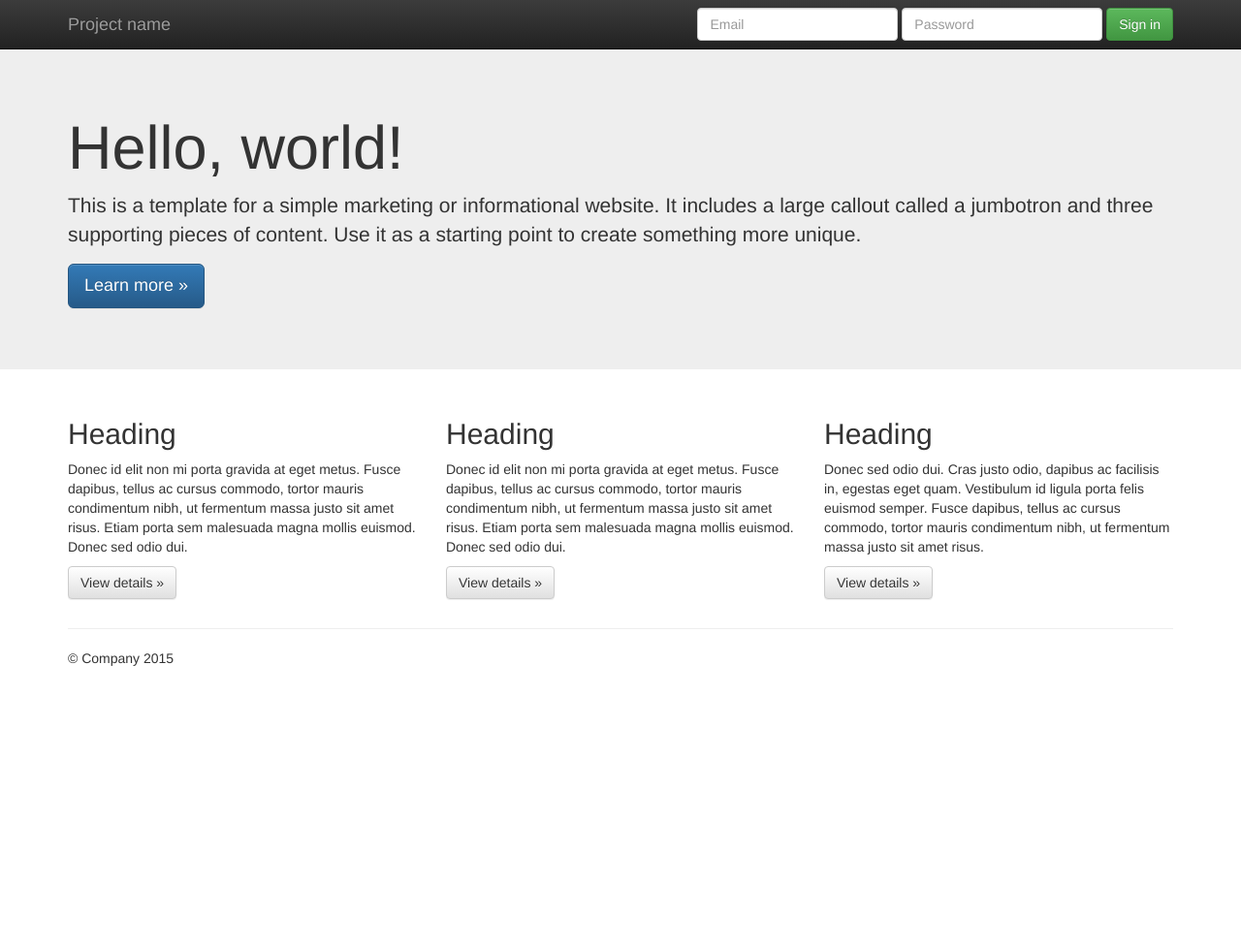
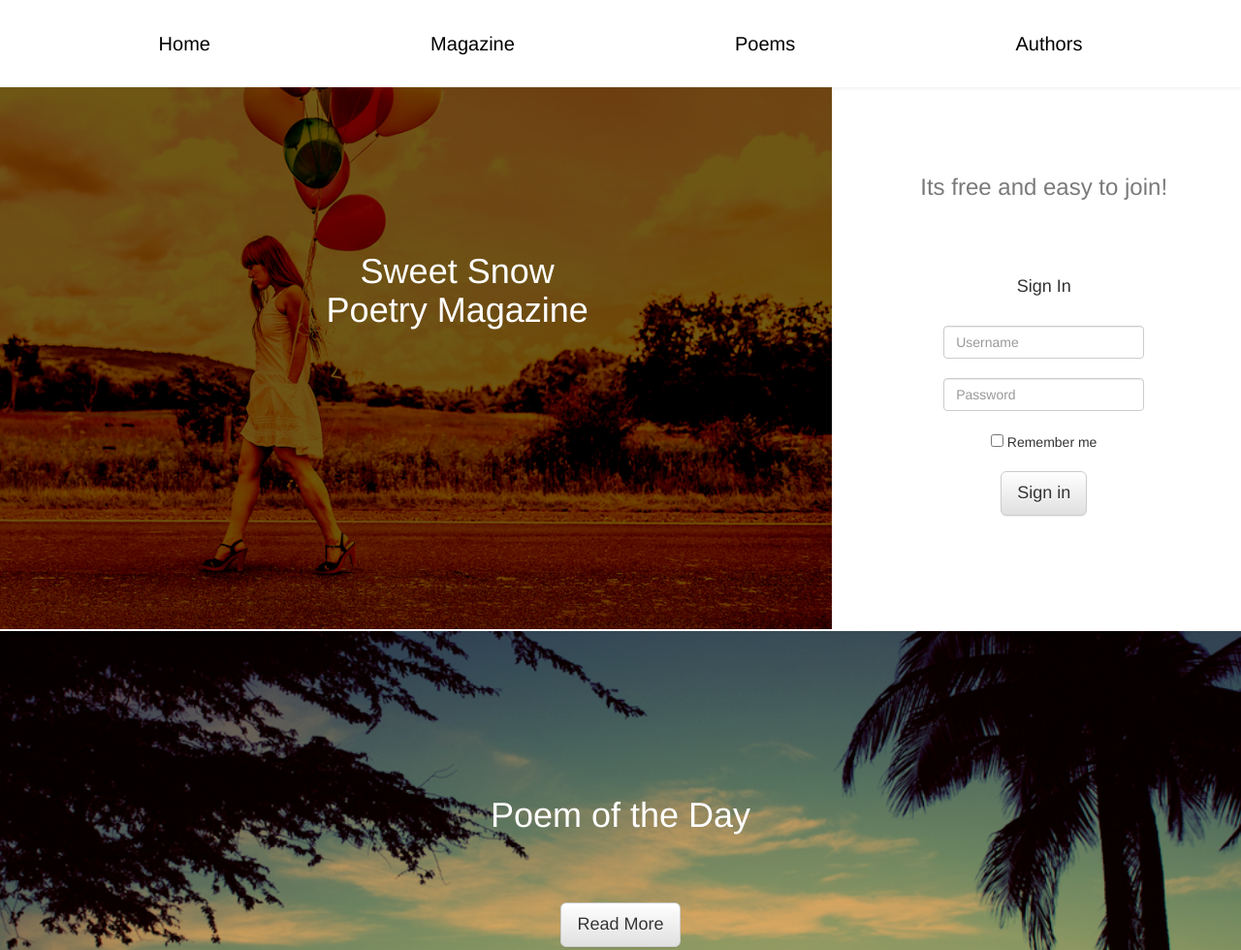
Before and after one commit to suwebdev/sweet-snow-wq16, a plain HTML site: page index.html in a window 1280 px wide. Shown: the top 980 px of the page at 97% size. Before the commit the page ends 800 px from the top, so only its background shows below. Drawn offline with nearby package versions, Linux system fonts and the light colour scheme.

Commit message:
Created homepage
-Added navigation
-Added a main image
-Added login/sign up section, search section, and poem of the day
section
-Choose the font style, color, and size
-Chose the site’s colors
-Added a footer
-Added copyright logo
-Added social media section
-Added about, press release, and terms of use section

```diff
--- a/css/main.css
+++ b/css/main.css
@@ -3,3 +3,125 @@
 /* ==========================================================================
    Author's custom styles
    ========================================================================== */
+
+
+html {
+    -webkit-font-smoothing: antialiased;
+}
+
+body {
+    overflow-x: hidden;
+    font-family: "HelveticaNeue-Light", "Helvetica Neue Light", "Helvetica Neue", Helvetica, Arial, "Lucida Grande", sans-serif;
+}
+
+a:link {
+	color: #7a7a7a;
+}
+
+a:hover {
+	text-decoration: none;
+	color: black;
+}
+
+#my-nav {
+	margin-bottom: 0;
+	border-radius: 0;
+	border: 0;
+	padding: 20px;
+	background: white;
+}
+
+.navbar-nav.nav-justified > li{
+    float:none;
+}
+
+#my-nav a {
+	color: black;
+	font-size: 20px;
+}
+
+#my-nav a:hover {
+	color: #7a7a7a;
+}
+
+#image-header {
+	background-attachment: scroll;
+  	background-image: url(../images/snow.png);
+	border-bottom: 2px solid white;
+  	background-position: center center;
+  	background-repeat: none;
+  	-webkit-background-size: cover;
+  	-moz-background-size: cover;
+  	background-size: cover;
+  	-o-background-size: cover;
+}
+
+.image-title {
+	padding-top: 150px;
+	padding-bottom: 300px;
+	padding-left: 100px;
+	color: white;
+}
+
+.space {
+	padding-top: 20px;
+	margin: 50px;
+}
+
+#poem-day {
+	background-attachment: scroll;
+  	background-image: url(../images/poem-day.png);
+  	border-bottom: 2px solid white;
+  	background-position: center center;
+  	background-repeat: none;
+  	-webkit-background-size: cover;
+  	-moz-background-size: cover;
+  	background-size: cover;
+  	-o-background-size: cover;
+}
+
+.poem-of-day {
+	padding-top: 150px;
+	padding-bottom: 150px;
+	color: white;
+}
+
+#search {
+	background-attachment: scroll;
+  	background-image: url(../images/search.png);
+	border-left: 2px solid white;
+	border-bottom: 2px solid white;
+  	background-position: center center;
+  	background-repeat: none;
+  	-webkit-background-size: cover;
+  	-moz-background-size: cover;
+  	background-size: cover;
+  	-o-background-size: cover;
+}
+
+.search {
+	padding-top: 150px;
+	padding-bottom: 150px;
+	color: white;
+}
+
+footer {
+	padding: 25px;
+}
+
+.footer-links {
+	list-style-type: none;
+}
+
+.footer-links a:link {
+	color: black;
+}
+
+.footer-links a:hover {
+	 color: #7a7a7a;
+}
+
+.footer-links li {
+	display: inline;
+	padding-right: 15px;
+}
--- a/index.html
+++ b/index.html
@@ -12,12 +12,7 @@
         <link rel="apple-touch-icon" href="apple-touch-icon.png">
 
         <link rel="stylesheet" href="css/bootstrap.min.css">
-        <style>
-            body {
-                padding-top: 50px;
-                padding-bottom: 20px;
-            }
-        </style>
+
         <link rel="stylesheet" href="css/bootstrap-theme.min.css">
         <link rel="stylesheet" href="css/main.css">
 
@@ -27,64 +22,145 @@
         <!--[if lt IE 8]>
             <p class="browserupgrade">You are using an <strong>outdated</strong> browser. Please <a href="http://browsehappy.com/">upgrade your browser</a> to improve your experience.</p>
         <![endif]-->
-    <nav class="navbar navbar-inverse navbar-fixed-top" role="navigation">
-      <div class="container">
+    <nav class="navbar navbar-default" id="my-nav">
+      <div class="container-fluid">
         <div class="navbar-header">
-          <button type="button" class="navbar-toggle collapsed" data-toggle="collapse" data-target="#navbar" aria-expanded="false" aria-controls="navbar">
+          <button type="button" class="navbar-toggle collapsed" data-toggle="collapse" data-target="#bs-example-navbar-collapse-2">
             <span class="sr-only">Toggle navigation</span>
             <span class="icon-bar"></span>
             <span class="icon-bar"></span>
             <span class="icon-bar"></span>
           </button>
-          <a class="navbar-brand" href="#">Project name</a>
+
         </div>
-        <div id="navbar" class="navbar-collapse collapse">
-          <form class="navbar-form navbar-right" role="form">
-            <div class="form-group">
-              <input type="text" placeholder="Email" class="form-control">
-            </div>
-            <div class="form-group">
-              <input type="password" placeholder="Password" class="form-control">
-            </div>
-            <button type="submit" class="btn btn-success">Sign in</button>
-          </form>
-        </div><!--/.navbar-collapse -->
+
+        <div class="collapse navbar-collapse" id="bs-example-navbar-collapse-2">
+          <ul class="nav navbar-nav nav-justified">
+            <li><a href="#">Home</a></li>
+            <li><a href="#">Magazine</a></li>
+            <li><a href="#">Poems</a></li>
+            <li><a href="#">Authors</a></li>
+
+
+          </ul>
+        </div>
       </div>
     </nav>
 
-    <!-- Main jumbotron for a primary marketing message or call to action -->
-    <div class="jumbotron">
-      <div class="container">
-        <h1>Hello, world!</h1>
-        <p>This is a template for a simple marketing or informational website. It includes a large callout called a jumbotron and three supporting pieces of content. Use it as a starting point to create something more unique.</p>
-        <p><a class="btn btn-primary btn-lg" href="#" role="button">Learn more &raquo;</a></p>
+    <div>
+      <div class="row">
+        <div class="col-md-8" id="image-header">
+          <div>
+            <div class="image-title text-center">
+               <h1>Sweet Snow <br>Poetry Magazine </h1>
+            </div>
+          </div>
+        </div>
+        <div class="col-md-4">
+          <div>
+            <div class="space text-center">
+              <a href="#"><h3>Its free and easy to join!</h3></a>
+              <br>
+              <br>
+              <br>
+              <h4>Sign In</h4>
+              <br>
+              <form class="form-inline">
+                <div class="form-group">
+                  <label class="sr-only" for="exampleInputEmail3">Username</label>
+                  <input type="email" class="form-control" id="exampleInputEmail3" placeholder="Username">
+                </div>
+                <br>
+                <br>
+                <div class="form-group">
+                  <label class="sr-only" for="exampleInputPassword3">Password</label>
+                  <input type="password" class="form-control" id="exampleInputPassword3" placeholder="Password">
+                </div>
+                <br>
+                <br>
+                <div class="checkbox">
+                  <label>
+                    <input type="checkbox"> Remember me
+                  </label>
+                </div>
+                <br>
+                <br>
+                <button type="button" class="btn btn-lg btn-default">Sign in</button>
+              </form>
+            </div>
+          </div>
+        </div>
       </div>
     </div>
 
-    <div class="container">
-      <!-- Example row of columns -->
+    <div>
       <div class="row">
-        <div class="col-md-4">
-          <h2>Heading</h2>
-          <p>Donec id elit non mi porta gravida at eget metus. Fusce dapibus, tellus ac cursus commodo, tortor mauris condimentum nibh, ut fermentum massa justo sit amet risus. Etiam porta sem malesuada magna mollis euismod. Donec sed odio dui. </p>
-          <p><a class="btn btn-default" href="#" role="button">View details &raquo;</a></p>
+        <div class="col-lg-12" id="poem-day">
+          <div>
+            <div class="text-center">
+              <div class="poem-of-day text-center">
+               <h1>Poem of the Day</h1>
+               <br>
+               <br>
+               <br>
+               <button type="button" class="btn btn-lg btn-default">Read More</button>
+              </div>
+            </div>
+          </div>
         </div>
-        <div class="col-md-4">
-          <h2>Heading</h2>
-          <p>Donec id elit non mi porta gravida at eget metus. Fusce dapibus, tellus ac cursus commodo, tortor mauris condimentum nibh, ut fermentum massa justo sit amet risus. Etiam porta sem malesuada magna mollis euismod. Donec sed odio dui. </p>
-          <p><a class="btn btn-default" href="#" role="button">View details &raquo;</a></p>
-       </div>
-        <div class="col-md-4">
-          <h2>Heading</h2>
-          <p>Donec sed odio dui. Cras justo odio, dapibus ac facilisis in, egestas eget quam. Vestibulum id ligula porta felis euismod semper. Fusce dapibus, tellus ac cursus commodo, tortor mauris condimentum nibh, ut fermentum massa justo sit amet risus.</p>
-          <p><a class="btn btn-default" href="#" role="button">View details &raquo;</a></p>
+        <div class="col-lg-12" id="search">
+          <div>
+            <div class="text-center">
+              <div class="search text-center">
+               <h1>Search</h1>
+               <br>
+               <br>
+               <br>
+               <form class="form-inline" role="form">
+                  <div class="form-group">
+                    <div class="col-sm-4">
+                      <input class="form-control" id="ex3" type="text" placeholder="keywords, titles, authors">
+                    </div>
+                  </div><button type="button" class="btn btn-md btn-default"><span class="glyphicon glyphicon-search" aria-hidden="true"></span></button>
+                </form>
+              </div>
+            </div>
+          </div>
+        </div>
+      </div>
+    </div>
+
+
+
+
+
+      <footer>
+      <div class="container">
+        <div class="row text-center">
+          <div class="col-md-4">
+            <p>&copy; Sweet Snow Poetry Magazine 2016</p>
+          </div>
+
+          <div class="col-md-4">
+            <ul class="footer-links">
+              <li><a href="#"><img width="20" height="20" src="images/facebook.png"></a></li>
+              <li><a href="#"><img width="20" height="20" src="images/twitter.png"></a></li>
+              <li><a href="#"><img width="20" height="20" src="images/instagram.png"></a></li>
+              <li><a href="#"><img width="20" height="20" src="images/pinterest.png"></a></li>
+            </ul>
+          </div>
+
+          <div class="col-md-4">
+            <ul class="footer-links">
+              <li><a href="#">About</a></li>
+              <li><a href="#">Press Release</a></li>
+              <li><a href="#">Terms of Use</a></li>
+            </ul>
+          </div>
         </div>
       </div>
 
-      <hr>
 
-      <footer>
-        <p>&copy; Company 2015</p>
       </footer>
     </div> <!-- /container -->        <script src="//ajax.googleapis.com/ajax/libs/jquery/1.11.2/jquery.min.js"></script>
         <script>window.jQuery || document.write('<script src="js/vendor/jquery-1.11.2.min.js"><\/script>')</script>
```
Also changed, not shown: images/facebook.png (added), images/instagram.png (added), images/pinterest.png (added), images/poem-day.png (added), images/search.png (added), images/snow.png (added), images/twitter.png (added).
